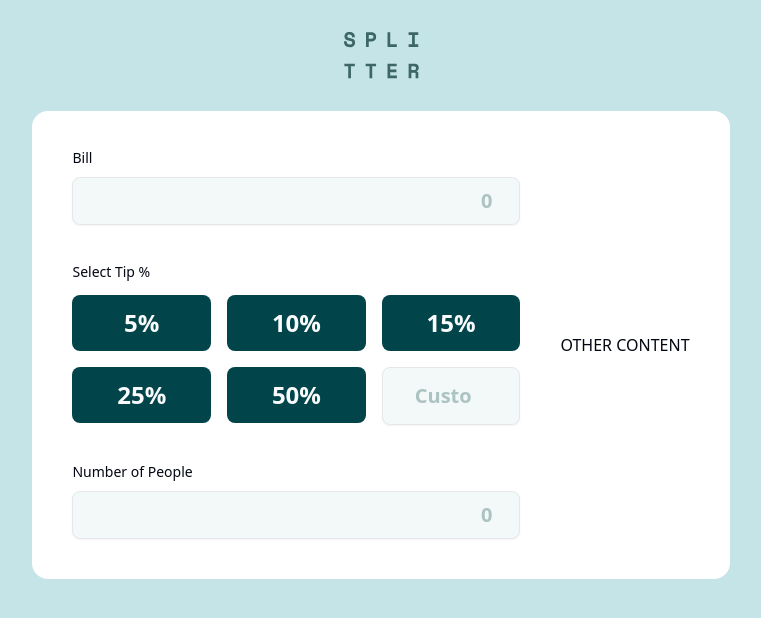
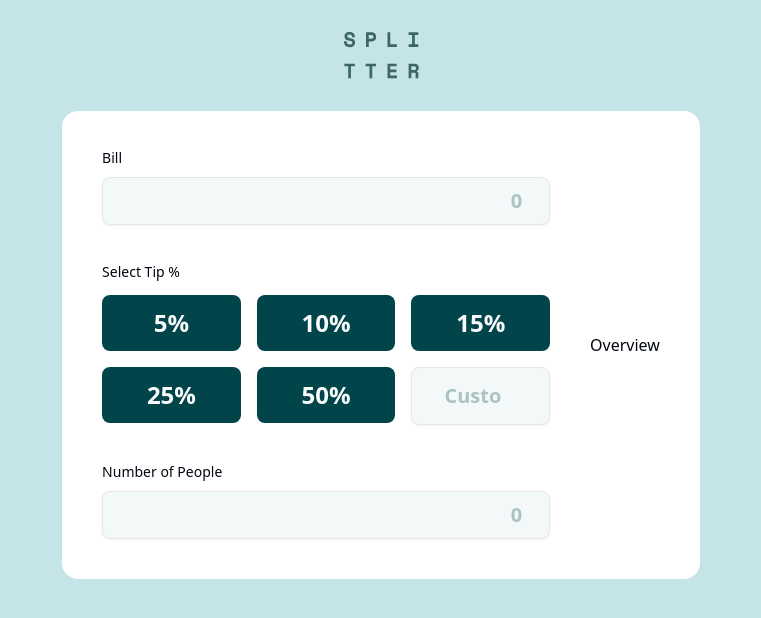
Before and after one commit to pipesSomeAndSSam/tip-calculator-lab-4, a Next.js app: page / in a window 1280 px wide. Shown: the top 618 px of the page, without its empty margins (259-1020 px from the left). Built offline with nearby package versions, Linux system fonts and the light colour scheme.

Commit message:
Initial commit of component

```diff
--- a/app/components/Calculator.tsx
+++ b/app/components/Calculator.tsx
@@ -5,6 +5,7 @@ import Image from "next/image";
 import { Input } from "@/components/ui/input";
 import { Label } from "@/components/ui/label";
 import { Button } from "@/components/ui/button";
+import Overview from "./Overview";
 
 function Calculator() {
   return (
@@ -41,7 +42,7 @@ function Calculator() {
             />
           </div>
         </div>
-        <div>OTHER CONTENT</div>
+        <Overview />
       </div>
     </div>
   );
--- /dev/null
+++ b/app/components/Overview.tsx
@@ -0,0 +1,11 @@
+import React from "react";
+
+function Overview() {
+  return (
+    <div>
+      <div>Overview</div>
+    </div>
+  );
+}
+
+export default Overview;
```
